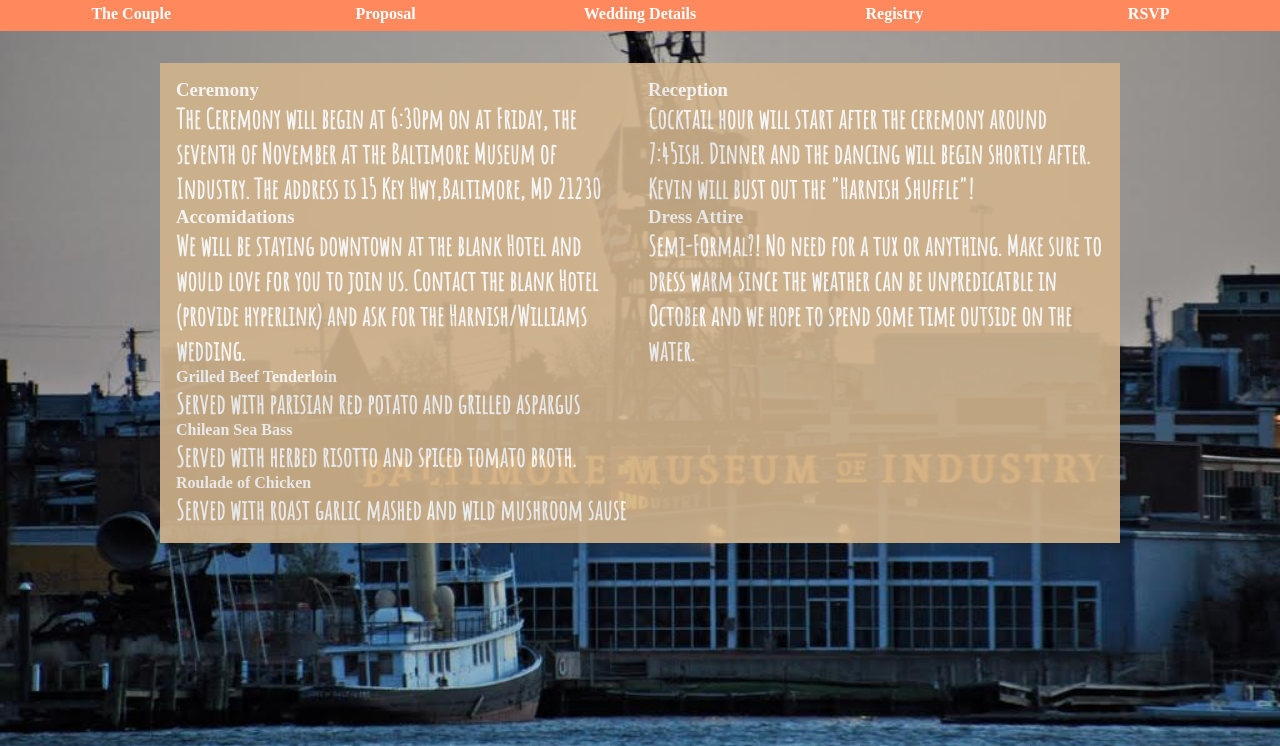
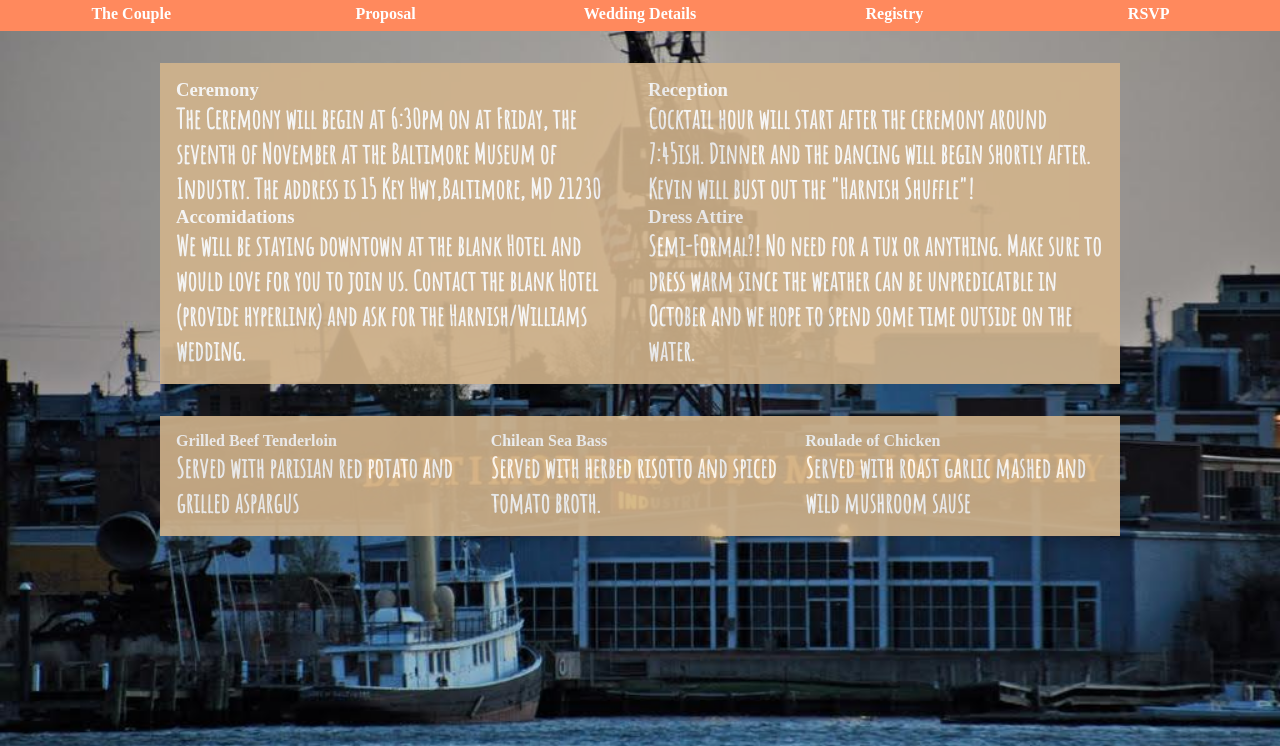
Before and after one commit to andyharn/wedding, a plain HTML site: page details/index.html in a window 1280 px wide. Shown: the part 54-800 px from the top of the page. Drawn offline with nearby package versions, Linux system fonts and the light colour scheme; files whose address does not match are found by name; a web font is replaced by a local one.

```diff
--- a/css/main.css
+++ b/css/main.css
@@ -88,6 +88,10 @@
   color:#778899;
 }
 
+* {
+  overflow:;
+}
+
 /*-----------------------Mobile First--------------------*/
 
 /*Universal Mobile*/
@@ -175,13 +179,37 @@
   opacity:.9;
 }
 
+.detailscontent::after{
+  display:table;
+  content: "";
+  clear:both;
+}
+
 .col-1-2{
   width:50%;
   float:left;
   padding-right:1em;
 }
 
+.menu {
+  width:75%;
+  margin:2em auto;
+  padding:1em 0 1em 1em;
+  background-color: tan;
+  opacity:.9;
+}
 
+.col-1-3 {
+  width:33.3333333%;
+  float:left;
+  padding-right:1em;
+}
+
+.menu::after {
+display:table;
+content: "";
+clear:both;
+}
 
 /* ==========================================================================
    Regular Media Queries
--- a/details/index.html
+++ b/details/index.html
@@ -55,16 +55,17 @@
               <p>Semi-Formal?! No need for a tux or anything. Make sure to dress warm since the weather can be unpredicatble in October and we hope to spend some time outside on the water.
               </p>
             </div>
+            </div>
             <div class="menu">
-              <div class="beef">
+              <div class="col-1-3">
                 <h4>Grilled Beef Tenderloin</h4>
                 <p>Served with parisian red potato and grilled aspargus</p>
               </div>
-              <div class="fish">
+              <div class="col-1-3">
                 <h4>Chilean Sea Bass</h4>
                 <p>Served with herbed risotto and spiced tomato broth.</p>
               </div>
-              <div class="Poultry">
+              <div class="col-1-3">
                 <h4>Roulade of Chicken</h4>
                 <p>Served with roast garlic mashed and wild mushroom sause</p>
               </div>
```
